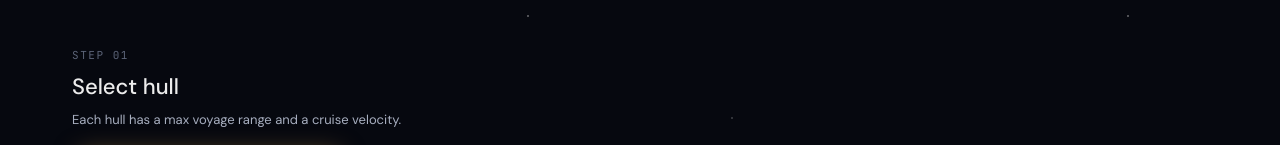
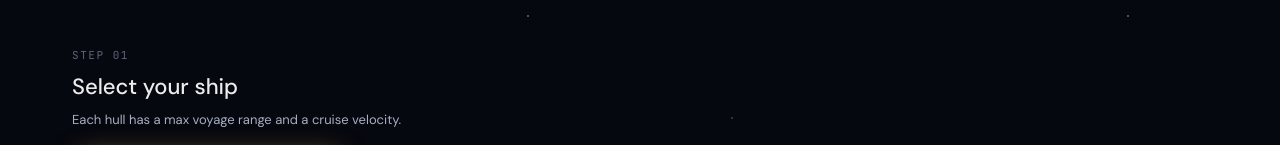
Before and after one commit to Blizz98/stellar-drift, a Vue app: page /launch in a window 1280 px wide. Shown: the part 410-555 px from the top of the page. Built offline with nearby package versions, Linux system fonts and the light colour scheme.

Commit message:
Updated documentation

```diff
--- a/src/views/LaunchView.vue
+++ b/src/views/LaunchView.vue
@@ -90,7 +90,7 @@ function launch() {
     <section class="step">
       <header class="step__head">
         <span class="label">Step 01</span>
-        <h2 class="step__title">Select hull</h2>
+        <h2 class="step__title">Select your ship</h2>
         <p class="step__lede">Each hull has a max voyage range and a cruise velocity.</p>
       </header>
 
```
Also changed, not shown: 1 other file (tests, documents, lock files or other folders).
